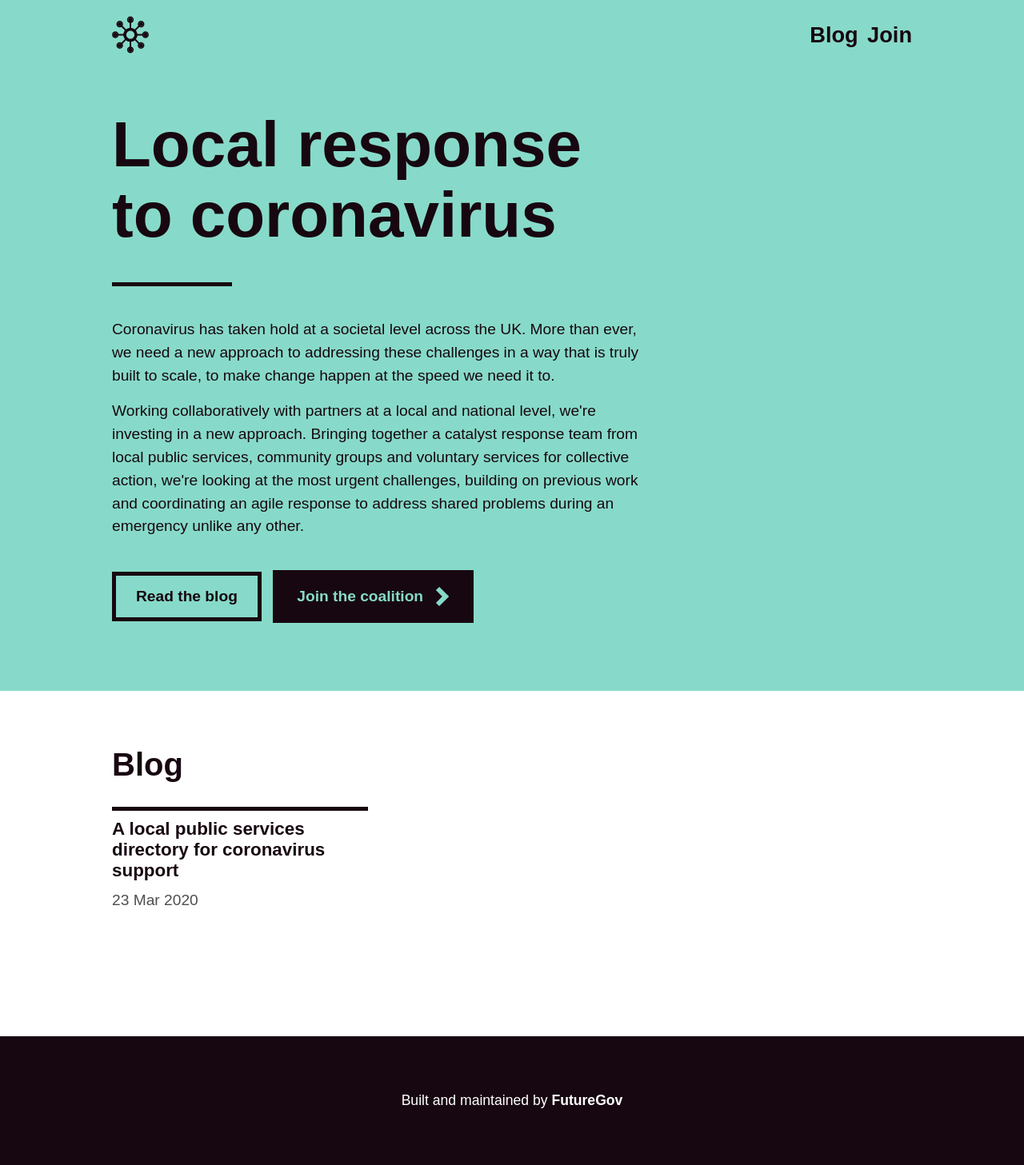
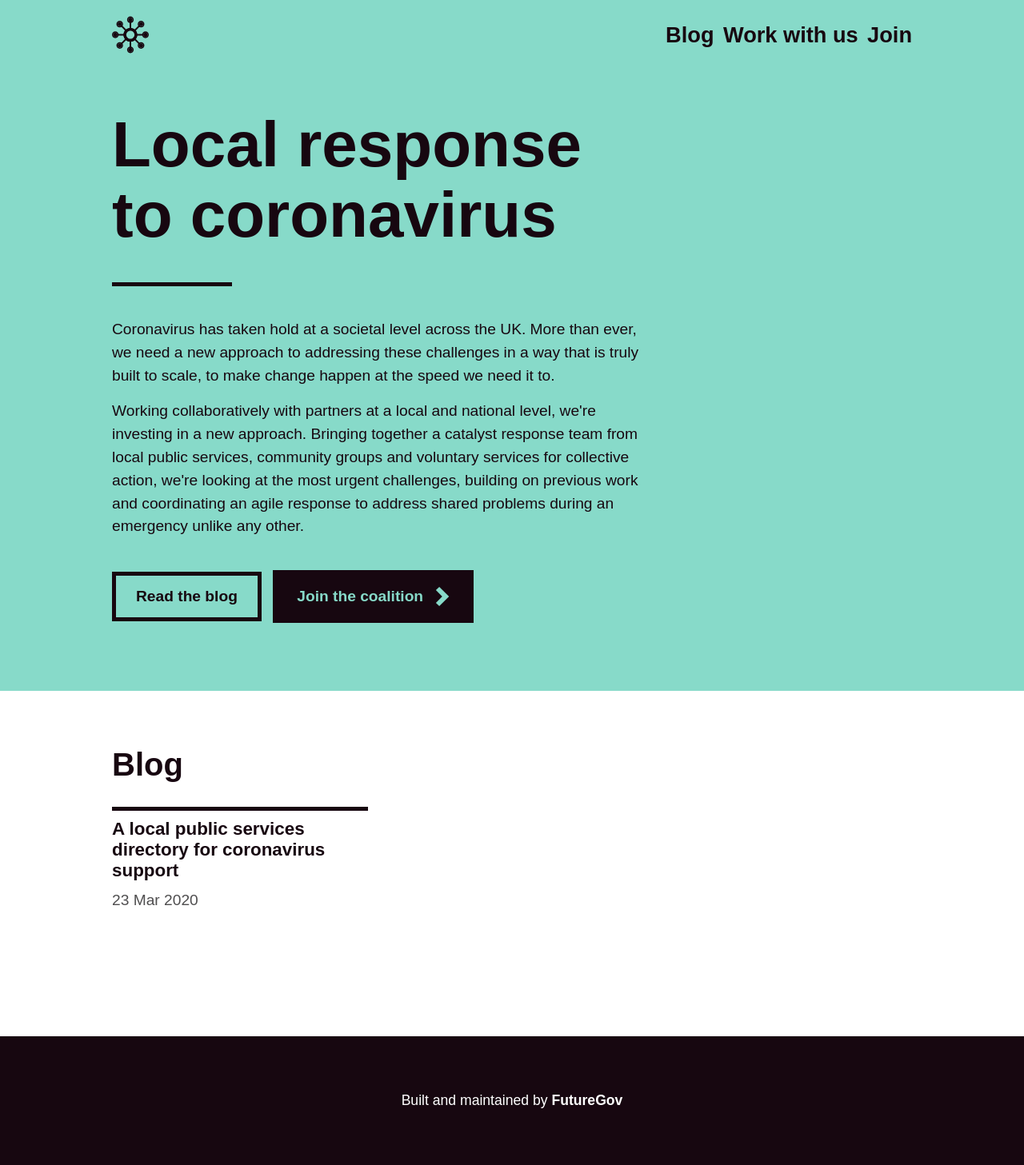
Before and after one commit to wearefuturegov/london-coronavirus-response-microsite, a Jekyll site: the page built from index.markdown, in a window 1280 px wide. Shown: the whole page at 80% size. Built offline with Jekyll 4.4.1, drawn with Linux system fonts in a browser that asks for light colours; some web fonts are replaced.

Commit message:
Update header.html

```diff
--- a/_includes/header.html
+++ b/_includes/header.html
@@ -49,7 +49,8 @@
                     <a href="/#slides" class="site-header__menu-link">Slides</a> -->
                     <a href="/#blog" class="site-header__menu-link">Blog</a>
                     <!-- <a href="/blog/localgov-directory-for-coronavirus-support" class="site-header__menu-link">About</a> -->
-                    <a href="mailto:hello@wearefuturegov.com" class="site-header__menu-link" onclick="gtag('event', 'HomeTLN', { 'event_category': 'Email' });">Join</a>
+                    <a href="mailto:hello@wearefuturegov.com" class="site-header__menu-link" onclick="gtag('event', 'HomeTLN', { 'event_category': 'Email' });">Work with us</a>
+                    <a href="https://join.slack.com/t/uklocalservices/signup" class="site-header__menu-link">Join</a>
             </a>
 
                 </nav>
```
